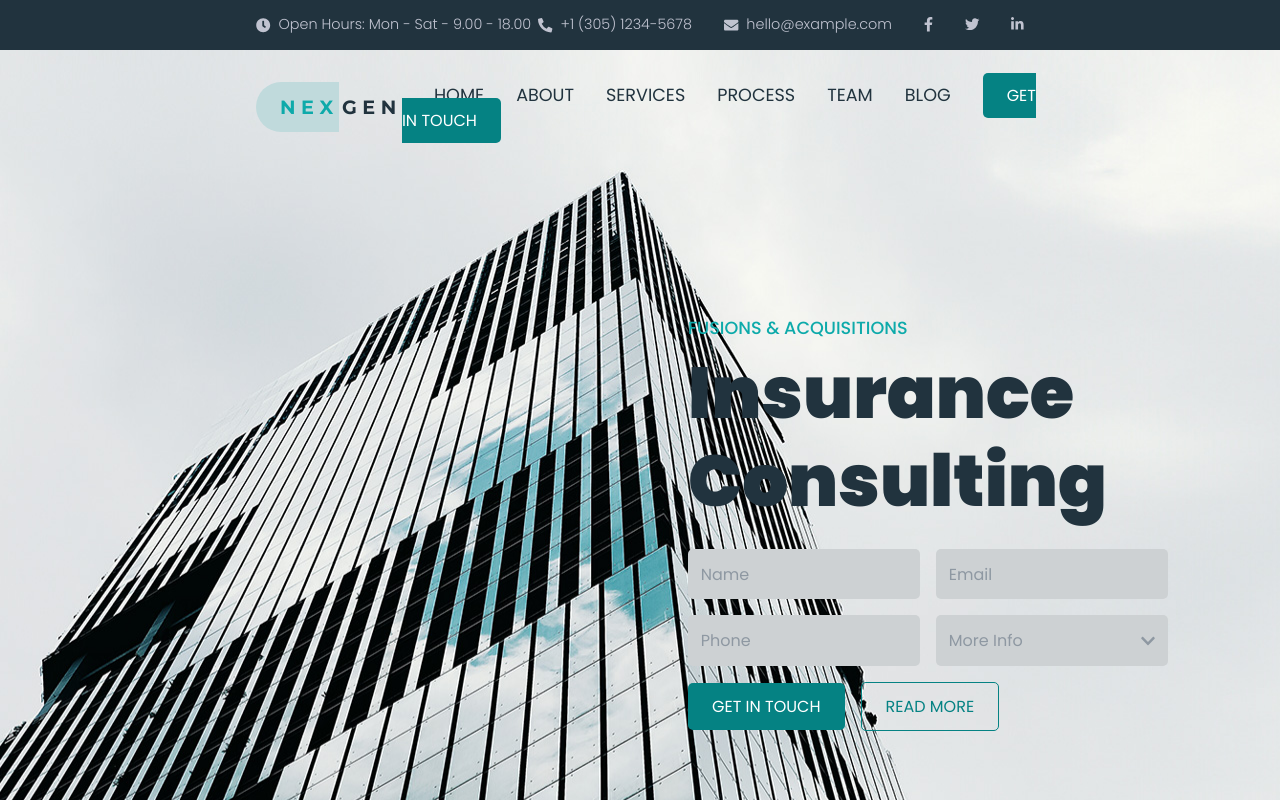
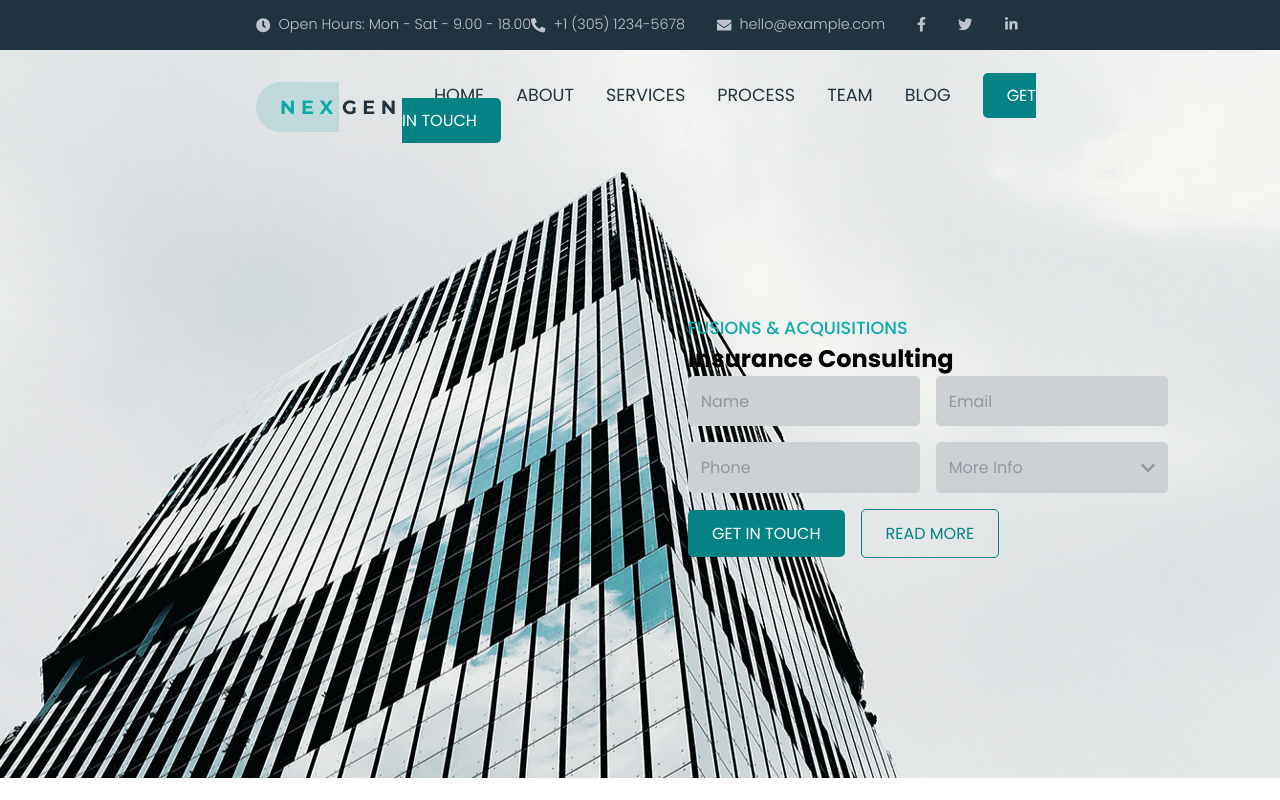
Before and after one commit to ChiaraPapagni/proj-html-vuejs, a Vue app: page / in a window 1280 px wide. Shown: the top 800 px of the page. Built offline with nearby package versions, Linux system fonts and the light colour scheme.

Commit message:
fix header display flex

```diff
--- a/src/components/SiteHeader.vue
+++ b/src/components/SiteHeader.vue
@@ -62,7 +62,7 @@
         </div>
         <div class="d_flex">
           <div class="box">Phone</div>
-          <div class="box more_info">
+          <div class="box d_flex">
             More Info
             <font-awesome-icon :icon="['fas', 'chevron-down']" class="icon" />
           </div>
@@ -97,8 +97,6 @@ header {
     padding: 0.9rem 0;
 
     .container {
-      justify-content: space-between;
-
       .left > p {
         margin-left: 0.5rem;
       }
@@ -119,7 +117,6 @@ header {
 
   .bottom_header {
     .navbar {
-      justify-content: space-between;
       text-transform: uppercase;
       padding: 2rem 0;
 
@@ -164,13 +161,8 @@ header {
         color: #0daaaa;
       }
 
-      h2 {
-        font-size: 4.5rem;
-        font-weight: 900;
-        color: $nexgen_text_dark;
-        line-height: 5.5rem;
-        margin: 0.5rem 0 1.5rem 0;
-      }
+      .d_flex {
+        justify-content: flex-start;
 
         .box {
           background-color: #cdd1d3;
@@ -180,11 +172,10 @@ header {
           margin: 0 1rem 1rem 0;
           color: #8e98a2;
         }
+      }
 
-      .more_info {
-        display: flex;
+      .box.d_flex {
         justify-content: space-between;
-        align-items: center;
       }
 
       .btn_green {
```
Lines whose indentation alone changed are shown as unchanged.
